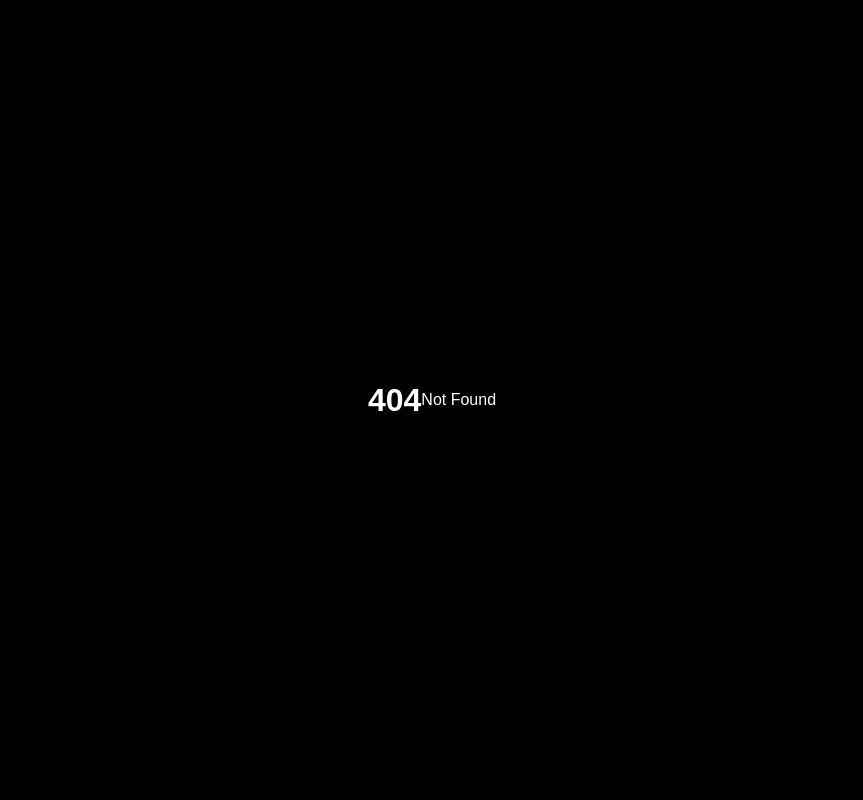
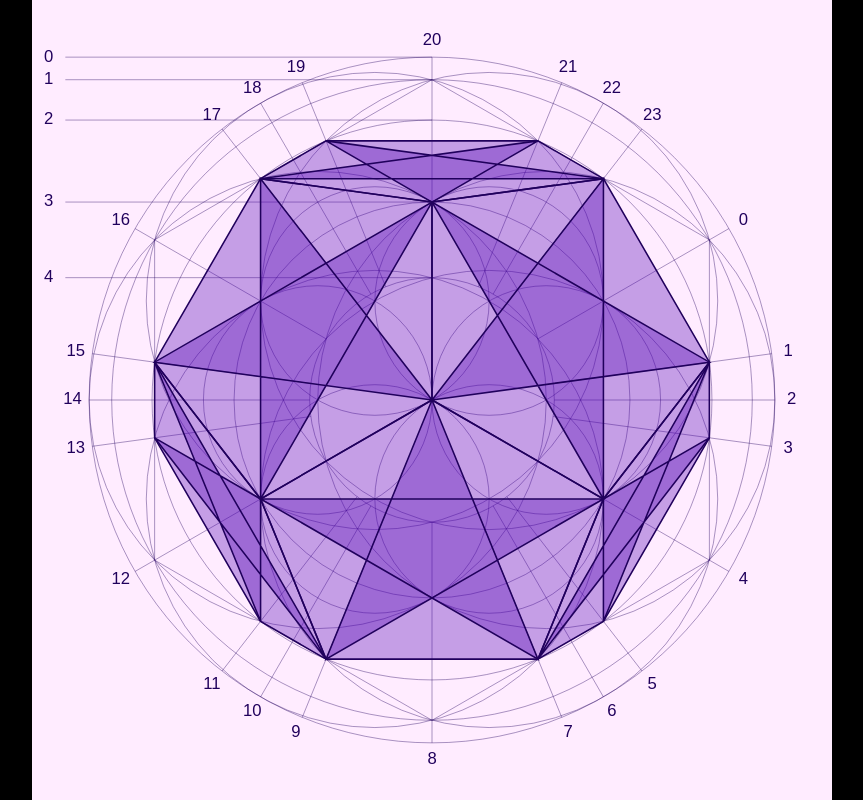
Before and after one commit to dopplerreflect/starts-with-a, a SvelteKit app: page /sprout-of-life in a window 1280 px wide. Before the commit this address had no page. Shown: the whole page, without its empty margins (208-1071 px from the left). Built offline with nearby package versions, Linux system fonts and the light colour scheme.

Commit message:
add sprout-of-life

```diff
--- /dev/null
+++ b/src/routes/sprout-of-life/+page.svelte
@@ -0,0 +1,133 @@
+<svelte:options namespace="svg" />
+
+<script lang="ts">
+	import Background from '$lib/components/Background.svelte';
+	import {
+		anglesArray,
+		arrayMap,
+		circleIntersections,
+		circleLineIntersections,
+		polygonPath,
+		radialPoint,
+		radialPointString,
+		viewBox
+	} from '$lib/geometry';
+	import { pathFromDSL } from '$lib/path-parser';
+	import { useSaveFile } from '$lib/save-svg';
+	import { each, onMount } from 'svelte/internal';
+
+	const size = 2 ** 10;
+	const r = size / 7;
+
+	const angles6 = anglesArray(6, 0);
+	const centerPoints = angles6.map((a) => radialPoint(a, r));
+	const smallCircles = centerPoints.map((p) => ({ ...p, r }));
+	const largeCircles = centerPoints.map((p) => ({ ...p, r: r * 2 }));
+	const radii = [1, 3, 5]
+		.map((i) => circleIntersections(largeCircles[0], largeCircles[i])[0])
+		.flat()
+		.map((i) => Math.sqrt(i.x ** 2 + i.y ** 2));
+	const hexLine: Line = [
+		radialPoint(angles6[0] - 30, radii[0]),
+		radialPoint(angles6[1] - 30, radii[0])
+	];
+	const hexLineLargeCircleIntersection = circleLineIntersections(largeCircles[1], hexLine)[0];
+	const angleToHexLineLargeCircleIntersection =
+		Math.atan2(hexLineLargeCircleIntersection.y, hexLineLargeCircleIntersection.x) *
+		(180 / Math.PI);
+	const hexlineAngles = arrayMap(6, (n) => 60 * n)
+		.map((n) => [
+			n + 30 + angleToHexLineLargeCircleIntersection,
+			n + 30 - angleToHexLineLargeCircleIntersection
+		])
+		.flat();
+	const angles = [...angles6, ...anglesArray(6, 30), ...hexlineAngles]
+		.map((a) => a - 30)
+		.sort((a, b) => a - b);
+	radii.push(
+		Math.sqrt(hexLineLargeCircleIntersection.x ** 2 + hexLineLargeCircleIntersection.y ** 2)
+	);
+	radii.push(r * 3);
+	radii.sort((a, b) => b - a);
+
+	const parse = pathFromDSL(angles, radii);
+
+	let svg: SVGSVGElement;
+	onMount(() => {
+		const unMountSave = useSaveFile(svg);
+		return () => {
+			unMountSave();
+		};
+	});
+</script>
+
+<svg bind:this={svg} id="sprout-of-life" viewBox={viewBox(size)}>
+	<defs>
+		<style>
+			#guide {
+				/* display: none; */
+			}
+			#guide circle,
+			#guide path {
+				stroke: oklch(0 0.37 300);
+				fill: none;
+			}
+			#guide text {
+				fill: oklch(0 0.37 300);
+			}
+			#dodecahedron path {
+				stroke: oklch(0 0.37 300 / 1);
+				fill: oklch(0.25 0.37 300 / 0.33);
+				/* fill: none; */
+			}
+			#dodecahedron .pentagram {
+				stroke: oklch(0 0.37 300 / 1);
+				fill: oklch(0.25 0.37 300 / 0.33);
+				/* fill-rule: evenodd; */
+			}
+		</style>
+	</defs>
+	<Background {size} fill="oklch(1 0.125 300)" />
+	<g id="guide" stroke-width={size / 2 ** 11}>
+		{#each smallCircles as c}
+			<circle cx={c.x} cy={c.y} r={c.r} />
+		{/each}
+		{#each largeCircles as c, i}
+			<circle cx={c.x} cy={c.y} r={c.r} />
+		{/each}
+		{#each radii as r, i}
+			<circle {r} />
+			<path d={`M${-size / 2 + size / 24} ${-r}H0`} />
+			<text
+				font-size={size / 48}
+				x={-size / 2 + size / 48}
+				y={-r}
+				fill="white"
+				text-anchor="middle"
+				alignment-baseline="middle">{i}</text
+			>
+		{/each}
+		{#each angles as a, i}
+			<path d={`M${radialPointString(a, radii[4])}L${radialPointString(a, radii[0])}`} />
+			<text
+				font-size={size / 48}
+				x={radialPoint(a, radii[0] + size / 48).x}
+				y={radialPoint(a, radii[0] + size / 48).y}
+				fill="white"
+				text-anchor="middle"
+				alignment-baseline="middle">{i}</text
+			>
+		{/each}
+		<path d={polygonPath(6, radii[1])} />
+	</g>
+	<g id="dodecahedron" stroke-width={size / 2 ** 9}>
+		{#each anglesArray(3) as a}
+			<g transform={`rotate(${a - 30})`}>
+				<path d={parse(`M17 2L19 2L21 2L23 2L20 3Z`)} />
+				<path d={parse(`M20 3L23 2L1 2L4 3`) + 'L0 0Z'} />
+				<path class="pentagram" d={parse(`M17 2L21 2L20 3L19 2L23 2Z`)} />
+				<path class="pentagram" d={'M0 0' + parse(`L23 2L4 3L20 3L1 2Z`)} />
+			</g>
+		{/each}
+	</g>
+</svg>
```
